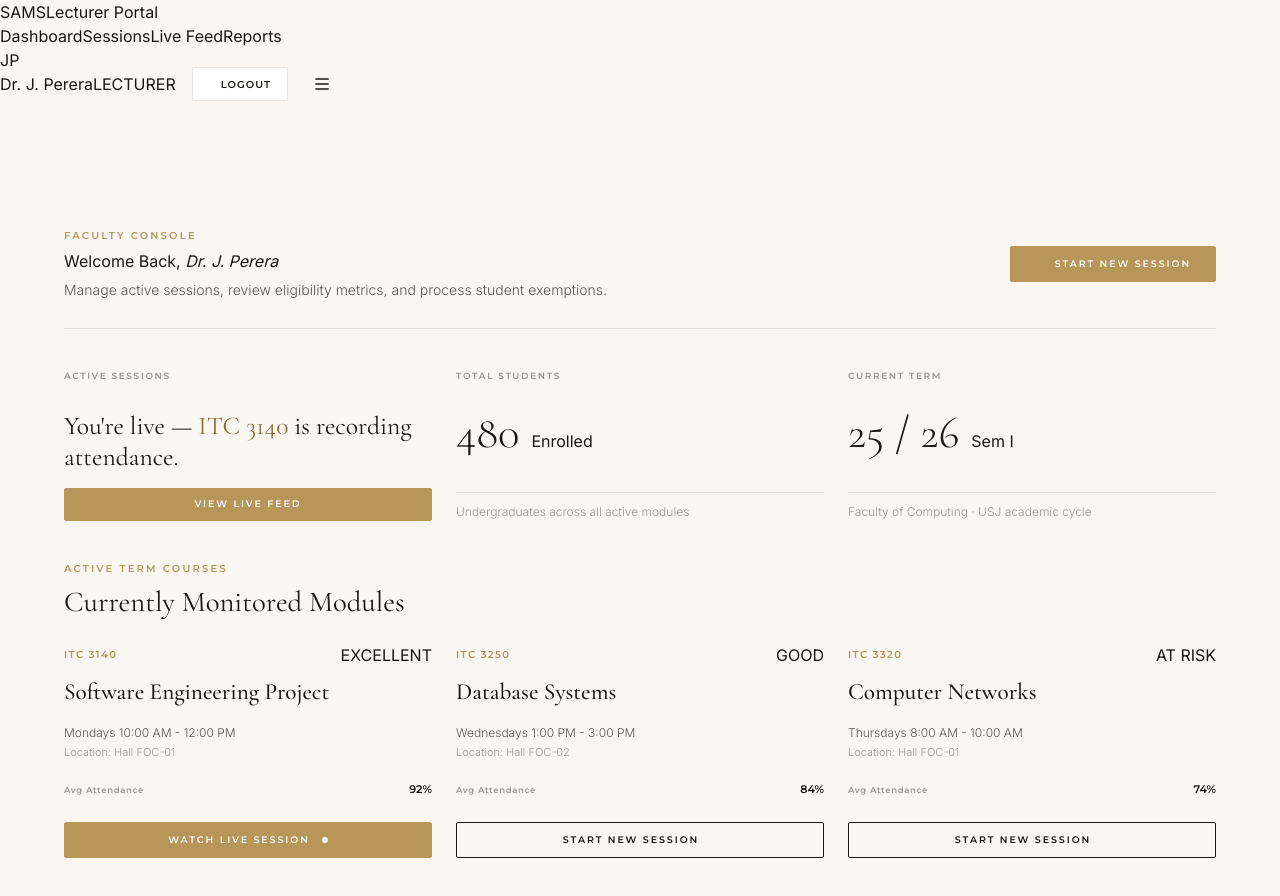
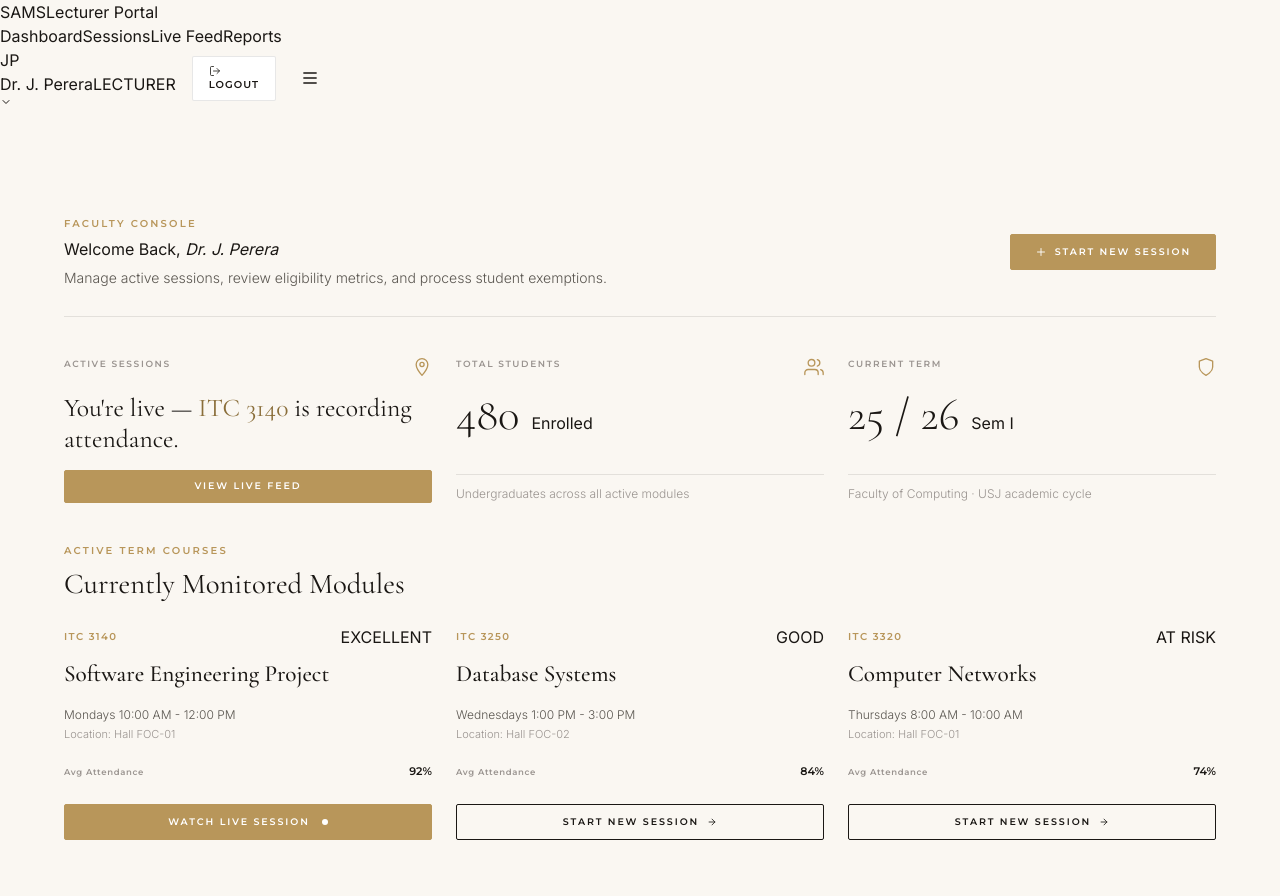
Before and after one commit to Rishanthan-R/Smart-Attendance-Management-System-SAMS, a Next.js app in the folder sams-frontend/: page /lecturer in a window 1280 px wide. Shown: the top 896 px of the page. Built offline with nearby package versions, Linux system fonts and the light colour scheme; some icons are missing.

Commit message:
style: add shared icon set for lecturer panel

```diff
--- /dev/null
+++ b/sams-frontend/components/ui/Icons.jsx
@@ -0,0 +1,203 @@
+import React from "react";
+
+export function IconLocation({ size = 18, className = "" }) {
+  return (
+    <svg width={size} height={size} viewBox="0 0 24 24" fill="none" stroke="currentColor" strokeWidth="1.6" strokeLinecap="round" strokeLinejoin="round" className={className}>
+      <path d="M12 2C8.13 2 5 5.13 5 9c0 5.25 7 13 7 13s7-7.75 7-13c0-3.87-3.13-7-7-7z" />
+      <circle cx="12" cy="9" r="2.5" />
+    </svg>
+  );
+}
+
+export function IconLock({ size = 18, className = "" }) {
+  return (
+    <svg width={size} height={size} viewBox="0 0 24 24" fill="none" stroke="currentColor" strokeWidth="1.6" strokeLinecap="round" strokeLinejoin="round" className={className}>
+      <rect x="3" y="11" width="18" height="11" rx="1" />
+      <path d="M7 11V7a5 5 0 0 1 10 0v4" />
+    </svg>
+  );
+}
+
+export function IconBarChart({ size = 18, className = "" }) {
+  return (
+    <svg width={size} height={size} viewBox="0 0 24 24" fill="none" stroke="currentColor" strokeWidth="1.6" strokeLinecap="round" strokeLinejoin="round" className={className}>
+      <rect x="18" y="3" width="4" height="18" />
+      <rect x="10" y="8" width="4" height="13" />
+      <rect x="2" y="13" width="4" height="8" />
+    </svg>
+  );
+}
+
+export function IconMobile({ size = 18, className = "" }) {
+  return (
+    <svg width={size} height={size} viewBox="0 0 24 24" fill="none" stroke="currentColor" strokeWidth="1.6" strokeLinecap="round" strokeLinejoin="round" className={className}>
+      <rect x="5" y="2" width="14" height="20" rx="2" />
+      <line x1="12" y1="18" x2="12.01" y2="18" />
+    </svg>
+  );
+}
+
+export function IconShield({ size = 18, className = "" }) {
+  return (
+    <svg width={size} height={size} viewBox="0 0 24 24" fill="none" stroke="currentColor" strokeWidth="1.6" strokeLinecap="round" strokeLinejoin="round" className={className}>
+      <path d="M12 22s8-4 8-10V5l-8-3-8 3v7c0 6 8 10 8 10z" />
+    </svg>
+  );
+}
+
+export function IconFileText({ size = 18, className = "" }) {
+  return (
+    <svg width={size} height={size} viewBox="0 0 24 24" fill="none" stroke="currentColor" strokeWidth="1.6" strokeLinecap="round" strokeLinejoin="round" className={className}>
+      <path d="M14 2H6a2 2 0 0 0-2 2v16a2 2 0 0 0 2 2h12a2 2 0 0 0 2-2V8z" />
+      <polyline points="14,2 14,8 20,8" />
+      <line x1="16" y1="13" x2="8" y2="13" />
+      <line x1="16" y1="17" x2="8" y2="17" />
+      <polyline points="10,9 9,9 8,9" />
+    </svg>
+  );
+}
+
+export function IconUsers({ size = 18, className = "" }) {
+  return (
+    <svg width={size} height={size} viewBox="0 0 24 24" fill="none" stroke="currentColor" strokeWidth="1.6" strokeLinecap="round" strokeLinejoin="round" className={className}>
+      <path d="M17 21v-2a4 4 0 0 0-4-4H5a4 4 0 0 0-4 4v2" />
+      <circle cx="9" cy="7" r="4" />
+      <path d="M23 21v-2a4 4 0 0 0-3-3.87" />
+      <path d="M16 3.13a4 4 0 0 1 0 7.75" />
+    </svg>
+  );
+}
+
+export function IconDownload({ size = 18, className = "" }) {
+  return (
+    <svg width={size} height={size} viewBox="0 0 24 24" fill="none" stroke="currentColor" strokeWidth="1.6" strokeLinecap="round" strokeLinejoin="round" className={className}>
+      <path d="M21 15v4a2 2 0 0 1-2 2H5a2 2 0 0 1-2-2v-4" />
+      <polyline points="7,10 12,15 17,10" />
+      <line x1="12" y1="15" x2="12" y2="3" />
+    </svg>
+  );
+}
+
+export function IconCheck({ size = 16, className = "" }) {
+  return (
+    <svg width={size} height={size} viewBox="0 0 24 24" fill="none" stroke="currentColor" strokeWidth="2.2" strokeLinecap="round" strokeLinejoin="round" className={className}>
+      <polyline points="20,6 9,17 4,12" />
+    </svg>
+  );
+}
+
+export function IconArrow({ size = 14, className = "" }) {
+  return (
+    <svg width={size} height={size} viewBox="0 0 24 24" fill="none" stroke="currentColor" strokeWidth="2" strokeLinecap="round" strokeLinejoin="round" className={className}>
+      <line x1="5" y1="12" x2="19" y2="12" />
+      <polyline points="12,5 19,12 12,19" />
+    </svg>
+  );
+}
+
+export function IconDiamond({ size = 10, className = "" }) {
+  return (
+    <svg width={size} height={size} viewBox="0 0 24 24" fill="currentColor" className={className}>
+      <path d="M12 2L22 12 12 22 2 12z" />
+    </svg>
+  );
+}
+
+export function IconStar({ size = 10, className = "" }) {
+  return (
+    <svg width={size} height={size} viewBox="0 0 24 24" fill="currentColor" className={className}>
+      <polygon points="12,2 15.09,8.26 22,9.27 17,14.14 18.18,21.02 12,17.77 5.82,21.02 7,14.14 2,9.27 8.91,8.26" />
+    </svg>
+  );
+}
+
+/* ─── Extra Icons for dashboard features ────────────────────────── */
+export function IconClock({ size = 18, className = "" }) {
+  return (
+    <svg width={size} height={size} viewBox="0 0 24 24" fill="none" stroke="currentColor" strokeWidth="1.6" strokeLinecap="round" strokeLinejoin="round" className={className}>
+      <circle cx="12" cy="12" r="10" />
+      <polyline points="12 6 12 12 16 14" />
+    </svg>
+  );
+}
+
+export function IconLogout({ size = 18, className = "" }) {
+  return (
+    <svg width={size} height={size} viewBox="0 0 24 24" fill="none" stroke="currentColor" strokeWidth="1.6" strokeLinecap="round" strokeLinejoin="round" className={className}>
+      <path d="M9 21H5a2 2 0 0 1-2-2V5a2 2 0 0 1 2-2h4" />
+      <polyline points="16 17 21 12 16 7" />
+      <line x1="21" y1="12" x2="9" y2="12" />
+    </svg>
+  );
+}
+
+export function IconSettings({ size = 18, className = "" }) {
+  return (
+    <svg width={size} height={size} viewBox="0 0 24 24" fill="none" stroke="currentColor" strokeWidth="1.6" strokeLinecap="round" strokeLinejoin="round" className={className}>
+      <circle cx="12" cy="12" r="3" />
+      <path d="M19.4 15a1.65 1.65 0 0 0 .33 1.82l.06.06a2 2 0 1 1-2.83 2.83l-.06-.06a1.65 1.65 0 0 0-1.82-.33 1.65 1.65 0 0 0-1 1.51V21a2 2 0 0 1-4 0v-.09A1.65 1.65 0 0 0 9 19.4a1.65 1.65 0 0 0-1.82.33l-.06.06a2 2 0 1 1-2.83-2.83l.06-.06a1.65 1.65 0 0 0 .33-1.82 1.65 1.65 0 0 0-1.51-1H3a2 2 0 0 1 0-4h.09A1.65 1.65 0 0 0 4.6 9a1.65 1.65 0 0 0-.33-1.82l-.06-.06a2 2 0 1 1 2.83-2.83l.06.06a1.65 1.65 0 0 0 1.82.33H9a1.65 1.65 0 0 0 1-1.51V3a2 2 0 0 1 4 0v.09a1.65 1.65 0 0 0 1 1.51 1.65 1.65 0 0 0 1.82-.33l.06-.06a2 2 0 1 1 2.83 2.83l-.06.06a1.65 1.65 0 0 0-.33 1.82V9a1.65 1.65 0 0 0 1.51 1H21a2 2 0 0 1 0 4h-.09a1.65 1.65 0 0 0-1.51 1z" />
+    </svg>
+  );
+}
+
+export function IconPlus({ size = 18, className = "" }) {
+  return (
+    <svg width={size} height={size} viewBox="0 0 24 24" fill="none" stroke="currentColor" strokeWidth="1.8" strokeLinecap="round" strokeLinejoin="round" className={className}>
+      <line x1="12" y1="5" x2="12" y2="19" />
+      <line x1="5" y1="12" x2="19" y2="12" />
+    </svg>
+  );
+}
+
+export function IconSearch({ size = 18, className = "" }) {
+  return (
+    <svg width={size} height={size} viewBox="0 0 24 24" fill="none" stroke="currentColor" strokeWidth="1.6" strokeLinecap="round" strokeLinejoin="round" className={className}>
+      <circle cx="11" cy="11" r="8" />
+      <line x1="21" y1="21" x2="16.65" y2="16.65" />
+    </svg>
+  );
+}
+
+export function IconFilter({ size = 18, className = "" }) {
+  return (
+    <svg width={size} height={size} viewBox="0 0 24 24" fill="none" stroke="currentColor" strokeWidth="1.6" strokeLinecap="round" strokeLinejoin="round" className={className}>
+      <polygon points="22 3 2 3 10 12.46 10 19 14 21 14 12.46 22 3" />
+    </svg>
+  );
+}
+
+export function IconAlertCircle({ size = 18, className = "" }) {
+  return (
+    <svg width={size} height={size} viewBox="0 0 24 24" fill="none" stroke="currentColor" strokeWidth="1.6" strokeLinecap="round" strokeLinejoin="round" className={className}>
+      <circle cx="12" cy="12" r="10" />
+      <line x1="12" y1="8" x2="12" y2="12" />
+      <line x1="12" y1="16" x2="12.01" y2="16" />
+    </svg>
+  );
+}
+
+export function IconChevronDown({ size = 16, className = "" }) {
+  return (
+    <svg width={size} height={size} viewBox="0 0 24 24" fill="none" stroke="currentColor" strokeWidth="2" strokeLinecap="round" strokeLinejoin="round" className={className}>
+      <polyline points="6 9 12 15 18 9" />
+    </svg>
+  );
+}
+
+export function IconChevronRight({ size = 16, className = "" }) {
+  return (
+    <svg width={size} height={size} viewBox="0 0 24 24" fill="none" stroke="currentColor" strokeWidth="2" strokeLinecap="round" strokeLinejoin="round" className={className}>
+      <polyline points="9 18 15 12 9 6" />
+    </svg>
+  );
+}
+
+export function IconUpload({ size = 18, className = "" }) {
+  return (
+    <svg width={size} height={size} viewBox="0 0 24 24" fill="none" stroke="currentColor" strokeWidth="1.6" strokeLinecap="round" strokeLinejoin="round" className={className}>
+      <path d="M21 15v4c0 1.1-.9 2-2 2H5c-1.1 0-2-.9-2-2v-4" />
+      <polyline points="17 8 12 3 7 8" />
+      <line x1="12" y1="3" x2="12" y2="15" />
+    </svg>
+  );
+}
```
